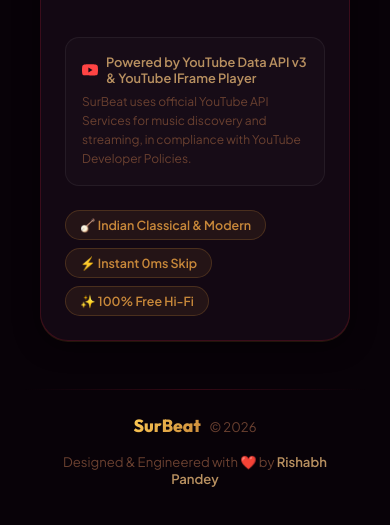
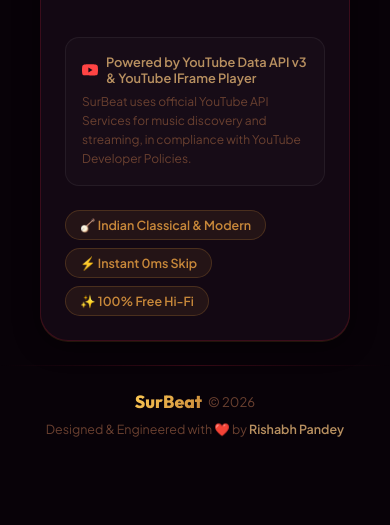
Before and after one commit to Surbeat/MySpace, a plain HTML site: page index.html in a window 390 px wide. Shown: the part 2499-3024 px from the top of the page. Drawn offline with Linux system fonts and the light colour scheme; no server answers.

Commit message:
fix: footer overflow - responsive layout for all devices

```diff
--- a/frontend/styles.css
+++ b/frontend/styles.css
@@ -146,8 +146,7 @@
 
 /* ── CONTAINER ──────────────────────────────────────────────────── */
 .header-inner,
-.section-inner,
-.footer-inner {
+.section-inner {
   max-width: var(--max-width);
   margin: 0 auto;
   padding: 0 var(--space-lg);
@@ -1600,25 +1599,37 @@
 .site-footer {
   position: relative;
   z-index: 10;
-  padding: var(--space-lg);
+  width: 100%;
+  overflow: hidden;
 }
 
 .footer-divider {
   height: 1px;
   background: linear-gradient(to right, transparent, var(--border-wine), transparent);
-  margin-bottom: var(--space-lg);
+  width: 100%;
   max-width: var(--max-width);
-  margin-left: auto;
-  margin-right: auto;
+  margin: 0 auto var(--space-lg);
 }
 
 .footer-inner {
+  max-width: var(--max-width);
+  margin: 0 auto;
+  padding: 0 var(--space-lg) var(--space-lg);
+  width: 100%;
+  box-sizing: border-box;
   display: flex;
   align-items: center;
   justify-content: space-between;
   flex-wrap: wrap;
   gap: var(--space-md);
-  padding-bottom: var(--space-lg);
+}
+
+.footer-left {
+  display: flex;
+  align-items: center;
+  gap: 6px;
+  flex-shrink: 0;
+  min-width: 0;
 }
 
 .footer-brand {
@@ -1629,17 +1640,21 @@
   -webkit-background-clip: text;
   -webkit-text-fill-color: transparent;
   background-clip: text;
+  white-space: nowrap;
 }
 
 .footer-copy {
   font-size: 0.82rem;
   color: var(--text-muted);
-  margin-left: 6px;
+  white-space: nowrap;
 }
 
 .footer-right {
   font-size: 0.82rem;
   color: var(--text-muted);
+  min-width: 0;
+  word-break: break-word;
+  overflow-wrap: break-word;
 }
 
 .footer-right strong {
@@ -1896,7 +1911,15 @@
   .social-grid { grid-template-columns: 1fr 1fr; }
 
   /* Footer */
-  .footer-inner { flex-direction: column; align-items: center; text-align: center; }
+  .footer-inner {
+    flex-direction: column;
+    align-items: center;
+    text-align: center;
+    padding: 0 var(--space-md) var(--space-lg);
+    gap: var(--space-sm);
+  }
+  .footer-left { justify-content: center; }
+  .footer-right { text-align: center; font-size: 0.78rem; }
 
   /* Hide mobile bar body padding */
   body { padding-bottom: 60px; }
--- a/styles.css
+++ b/styles.css
@@ -146,8 +146,7 @@
 
 /* ── CONTAINER ──────────────────────────────────────────────────── */
 .header-inner,
-.section-inner,
-.footer-inner {
+.section-inner {
   max-width: var(--max-width);
   margin: 0 auto;
   padding: 0 var(--space-lg);
@@ -1600,25 +1599,37 @@
 .site-footer {
   position: relative;
   z-index: 10;
-  padding: var(--space-lg);
+  width: 100%;
+  overflow: hidden;
 }
 
 .footer-divider {
   height: 1px;
   background: linear-gradient(to right, transparent, var(--border-wine), transparent);
-  margin-bottom: var(--space-lg);
+  width: 100%;
   max-width: var(--max-width);
-  margin-left: auto;
-  margin-right: auto;
+  margin: 0 auto var(--space-lg);
 }
 
 .footer-inner {
+  max-width: var(--max-width);
+  margin: 0 auto;
+  padding: 0 var(--space-lg) var(--space-lg);
+  width: 100%;
+  box-sizing: border-box;
   display: flex;
   align-items: center;
   justify-content: space-between;
   flex-wrap: wrap;
   gap: var(--space-md);
-  padding-bottom: var(--space-lg);
+}
+
+.footer-left {
+  display: flex;
+  align-items: center;
+  gap: 6px;
+  flex-shrink: 0;
+  min-width: 0;
 }
 
 .footer-brand {
@@ -1629,17 +1640,21 @@
   -webkit-background-clip: text;
   -webkit-text-fill-color: transparent;
   background-clip: text;
+  white-space: nowrap;
 }
 
 .footer-copy {
   font-size: 0.82rem;
   color: var(--text-muted);
-  margin-left: 6px;
+  white-space: nowrap;
 }
 
 .footer-right {
   font-size: 0.82rem;
   color: var(--text-muted);
+  min-width: 0;
+  word-break: break-word;
+  overflow-wrap: break-word;
 }
 
 .footer-right strong {
@@ -1896,7 +1911,15 @@
   .social-grid { grid-template-columns: 1fr 1fr; }
 
   /* Footer */
-  .footer-inner { flex-direction: column; align-items: center; text-align: center; }
+  .footer-inner {
+    flex-direction: column;
+    align-items: center;
+    text-align: center;
+    padding: 0 var(--space-md) var(--space-lg);
+    gap: var(--space-sm);
+  }
+  .footer-left { justify-content: center; }
+  .footer-right { text-align: center; font-size: 0.78rem; }
 
   /* Hide mobile bar body padding */
   body { padding-bottom: 60px; }
```
